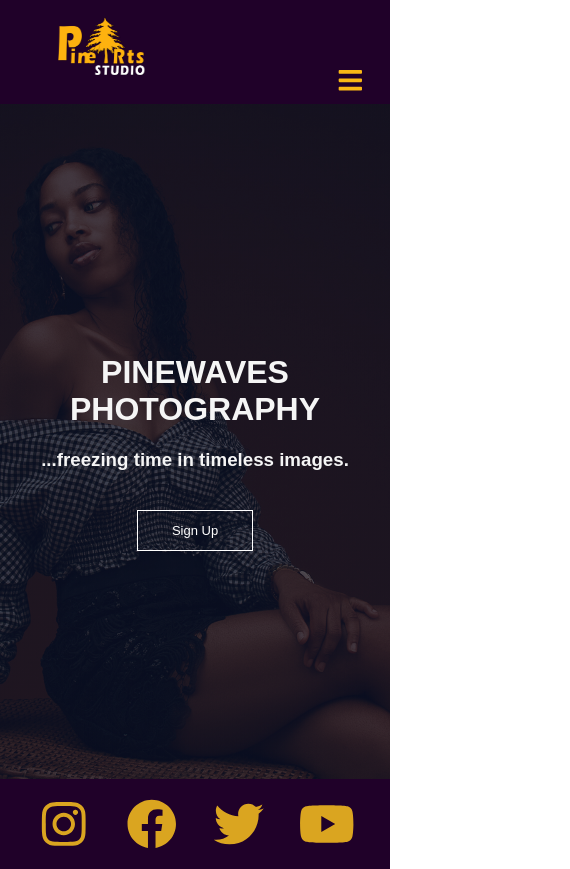
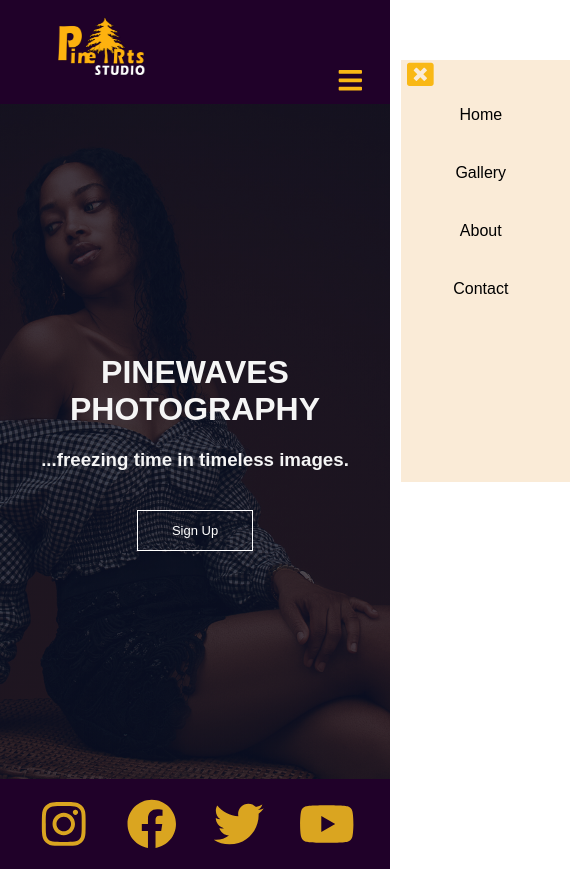
Before and after one commit to pinewavez/pine-website-react, a React (Create React App) app: page / in a window 390 px wide. Shown: the whole page, 570 px wide, since content can reach past the window. Built offline with nearby package versions, Linux system fonts and the light colour scheme.

Commit message:
Updated NavBar

```diff
--- a/src/components/Navbar.jsx
+++ b/src/components/Navbar.jsx
@@ -3,7 +3,7 @@ import Logo from '../assets/pineArtsLogo.png'
 import {NavLink} from 'react-router-dom';
 import '../styles/Navbar.css';
 import {FaBars} from 'react-icons/fa'
-// import {FaWindowClose} from 'react-icons/fa'
+import {FaWindowClose} from 'react-icons/fa'
 
 
 function Navbar() {
@@ -20,6 +20,7 @@ function Navbar() {
 
         <div className="rightSide">
           <div className='links' id={isOpen ? "open" : "closed"}>
+            <button onClick={toggleNav}><FaWindowClose/></button>
             <ul>
               <li><NavLink to={"/"}>Home</NavLink></li>
               <li><NavLink to={"/gallery"}>Gallery</NavLink></li>
@@ -28,7 +29,6 @@ function Navbar() {
             </ul>
           </div>
           <button className="open" onClick={toggleNav}><FaBars/></button>
-          {/* <button className="close" onClick={toggleNav}><FaWindowClose/></button> */}
         </div>
     </div>
   )
--- a/src/styles/Navbar.css
+++ b/src/styles/Navbar.css
@@ -16,6 +16,7 @@
     padding-top: 60px;
     margin-right: 20px;
     display: flex;
+    position: relative;
 }
 
 .rightSide ul li{
@@ -65,16 +66,32 @@
         position: absolute;
         display: inherit;
         background-color: antiquewhite;
-        top: 100px;
-        right: 10px;
+        top: 60px;
+        right: -20px;
+        transition: 0.5s;
     }
 
-    #closed ul{
-        display: none;
+    #closed {
+        position: absolute;
+        display: inherit;
+        background-color: antiquewhite;
+        top: 60px;
+        right: -200px;
+        transition: 0.5s;
+    }
+
+    .links{
+        height: 50vh;
+        width: 20vh;
+    }
+
+    .links button{
+        position: absolute;
     }
 
     .links ul li{
         display: block;
+        padding-top: 30px;
     }
 
     .links ul li a{
```
